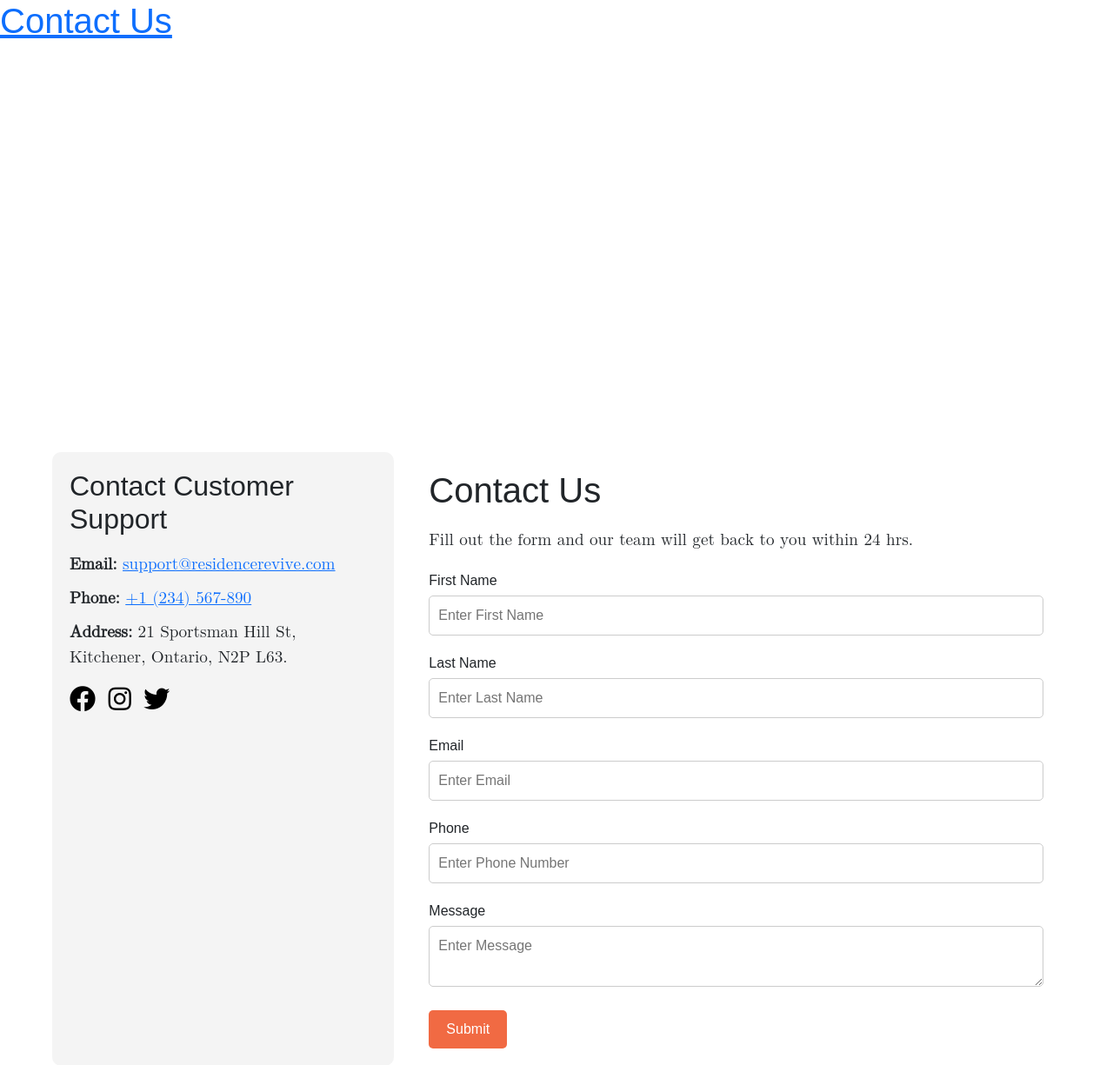
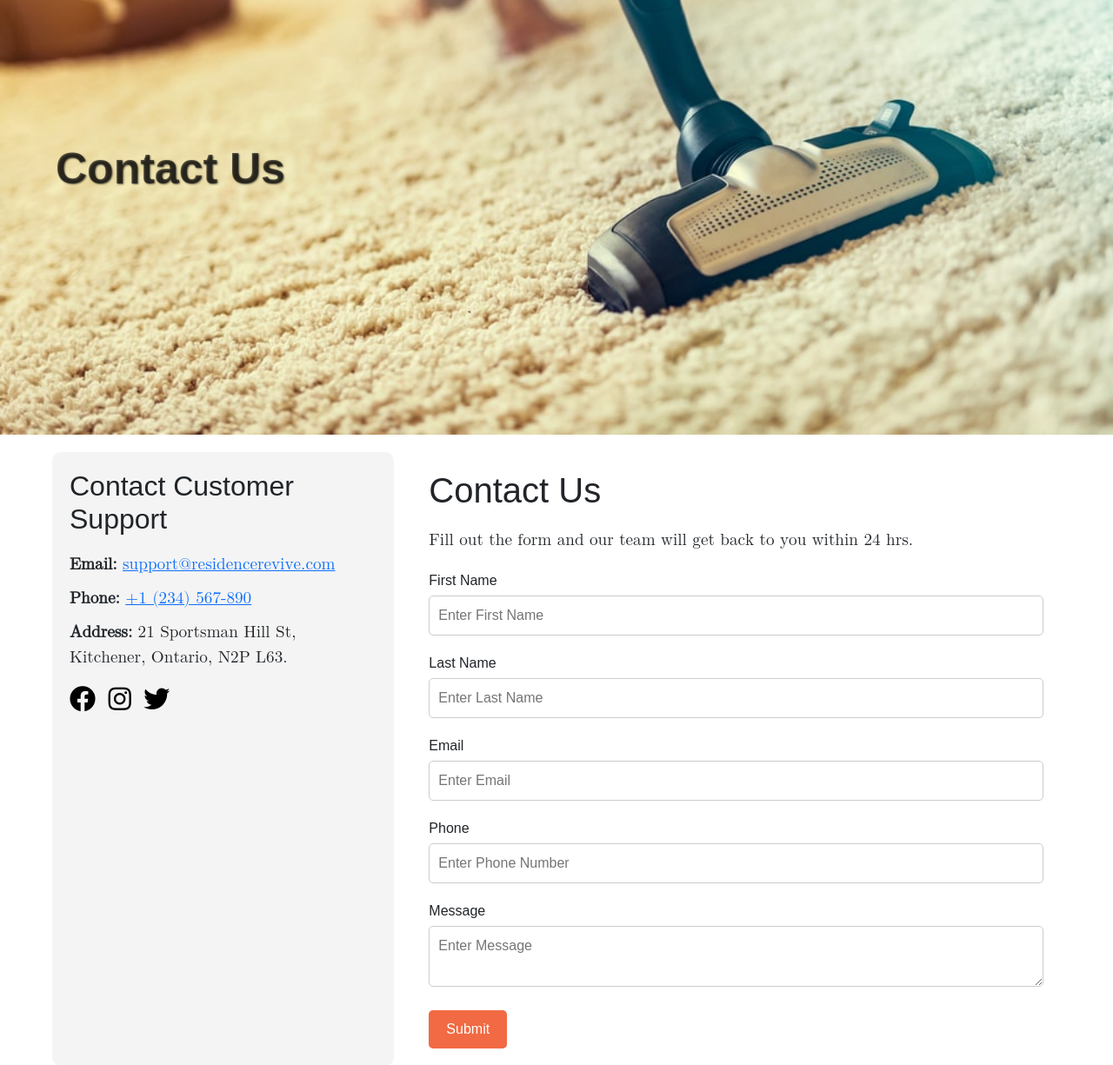
Before and after one commit to priyamanocha/Capstone, a PHP site: page /contact_us.php in a window 1280 px wide. Shown: the part 115-1340 px from the top of the page at 87% size. Run offline with PHP 8.4, Linux system fonts and the light colour scheme; data that the repository does not hold is empty; some libraries are stand-ins or nearby versions.

Commit message:
Fixed the persisting issues

```diff
--- a/ResidenceRevive/css/styles.css
+++ b/ResidenceRevive/css/styles.css
@@ -25,20 +25,26 @@ nav a {
 .welcome {
     color: rgba(255, 255, 255, 0.75);
 }
-
 .background-image-container {
-    position: relative;
-    width: 100%;
+    background-image: url('../images/background.jpg');
+    background-size: cover;
+    background-repeat: no-repeat;
+    background-position: center bottom;
+    padding: 50px 0;
     height: 500px;
-    overflow: hidden;
 }
-
-.background-image {
-    width: 100%;
-    height: 100%;
-    object-fit: cover;
+.background-image-container h1{
+    text-shadow: 1px 1px 2px rgba(0, 0, 0, 0.6);
+    padding: 5%;
+    font-weight: bold;
+    font-size: 50px;
+    margin-top: 50px;
 }
-
+.background-image-container a{
+    text-decoration: none;
+    color: rgba(0, 0, 0, 0.6);
+    text-shadow: 1px 1px 2px rgba(0, 0, 0, 0.6);
+}
 .heading {
     font-weight: bold;
     text-align: center;
@@ -329,7 +335,6 @@ footer .social-links a:hover {
         grid-column: 1 / span 1;
     }
 }
-/* CSS for Footer ends */
 
 /* CSS for Header */
 nav {
@@ -400,12 +405,6 @@ nav {
         display: block;
     }
 }
-
-.dropdown-menu .dropdown-item:hover {
-    background-color: green;
-    color: white;
-}
-/* CSS for Header ends */
 
 .dropdown-menu .dropdown-item:hover {
     background-color: green;
@@ -792,4 +791,3 @@ p {
     font-family: math;
     font-size: 1.2rem;
 }
-/* CSS for About Us ends */
```
Also changed, not shown: ResidenceRevive/index.php (+3 -9 lines).
